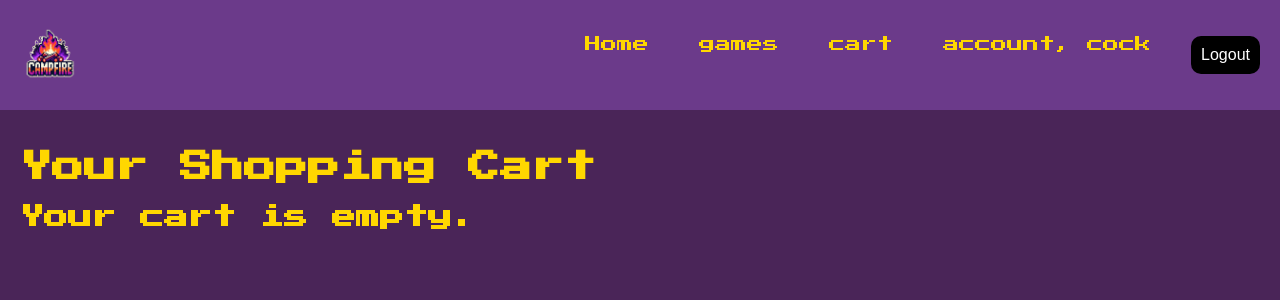
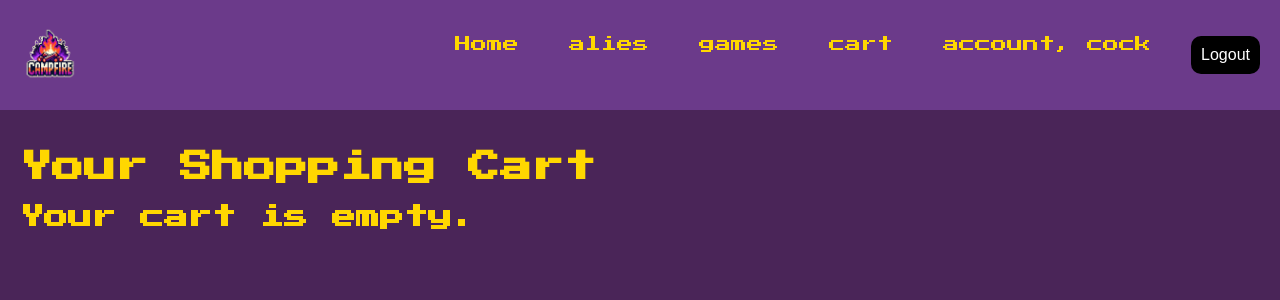
Before and after one commit to LauZar12/Campfire, a Django app: page /cart/ in a window 1280 px wide. Shown: the top 300 px of the page. Run offline with Django 5.2, Linux system fonts and the light colour scheme; a user stored in the database is signed in; data comes from the database, SQL or seed files in the repository; data that the repository does not hold is empty.

```diff
--- a/shop/templates/base.html
+++ b/shop/templates/base.html
@@ -25,6 +25,7 @@
       <li><a href="{% url 'home' %}">{% trans 'Home' %}</a></li>
       {% if user.is_authenticated %}
       <!-- Display when the user is logged in -->
+      <li><a href="{% url 'productos_aliados' %}">{% trans 'alies' %}</a></li>
       <li><a href="{% url 'games' %}">{% trans 'games' %}</a></li>
       <li><a href="{% url 'cart' %}">{% trans 'cart' %}</a></li>
       <li><a href="{% url 'account' %}">{% trans 'account' %}, {{ user.username }}</a></li>
```
